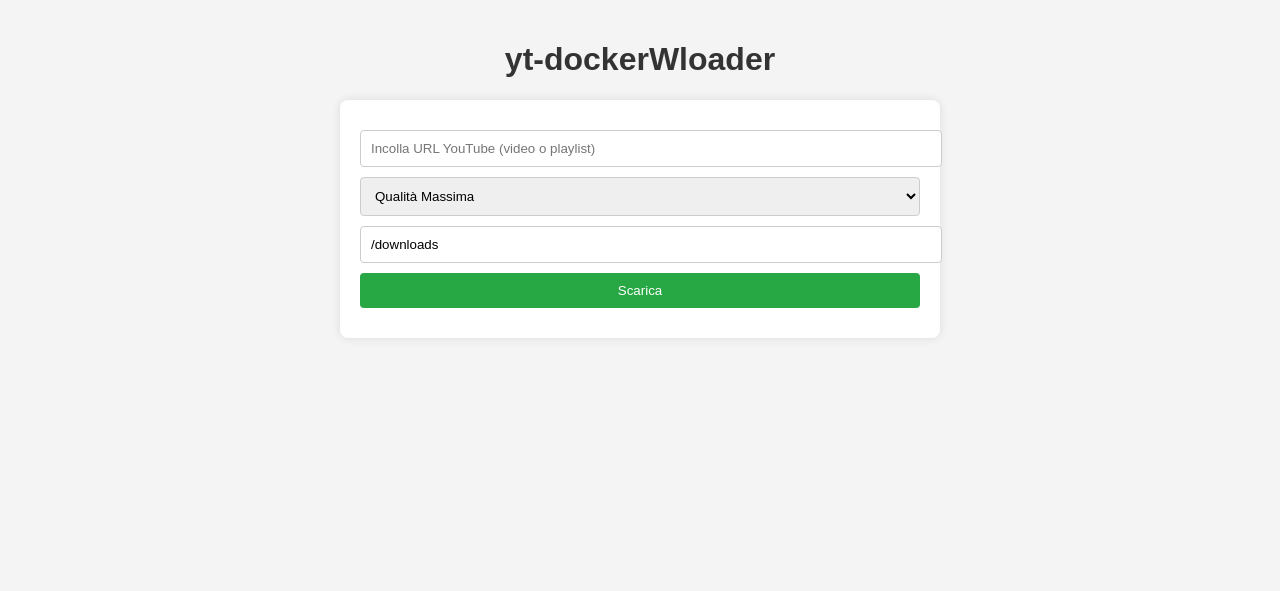
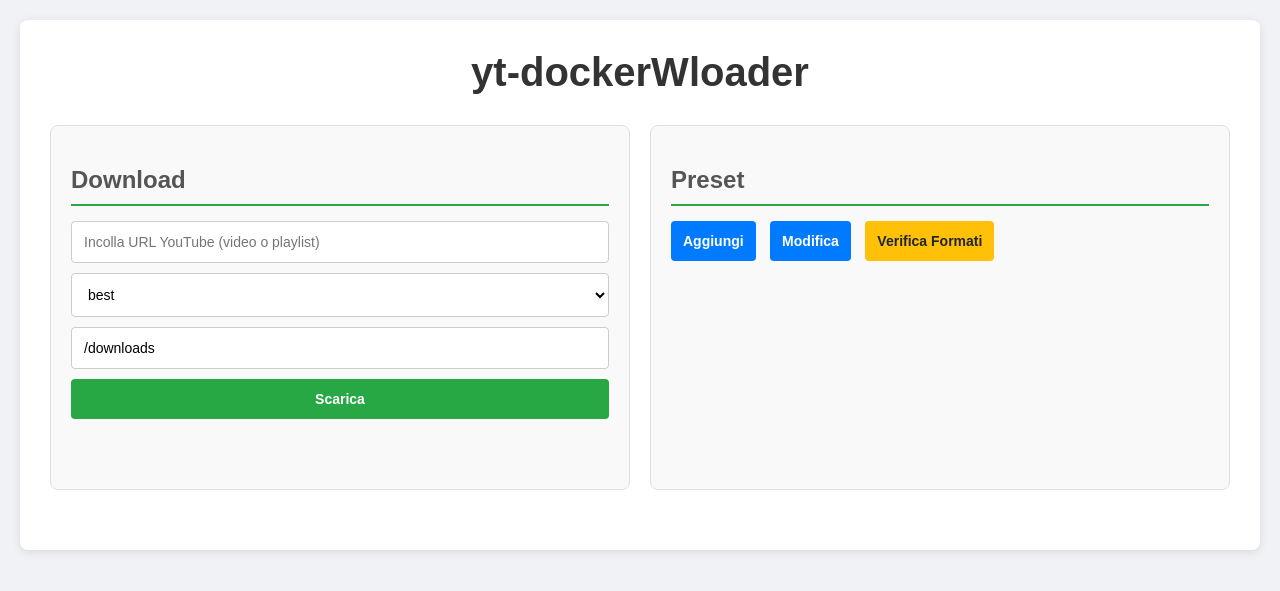
Before and after one commit to Bawsermatt/yt-dockerWloader, a Flask app: page / in a window 1280 px wide. Shown: the top 591 px of the page. Run offline with Flask 3, Linux system fonts and the light colour scheme.

Commit message:
Aggiunta preset, log e verifica formati

```diff
--- a/app.py
+++ b/app.py
@@ -1,9 +1,15 @@
 from flask import Flask, render_template, request, jsonify
 import subprocess
 import threading
+import json
+import shlex
 from uuid import uuid4
 
 app = Flask(__name__)
+
+# Carica i preset dal file
+with open('presets.json') as f:
+    presets = json.load(f)
 
 downloads = {}
 
@@ -14,24 +20,28 @@ class Download:
         self.url = url
         self.preset = preset
         self.path = path
+        self.error = None
+        self.log = ''
 
     def start(self):
         self.status = 'in-progress'
-        presets = {
-            'mp4_720': ['-f', 'best[ext=mp4]/best', '-S', 'res:720'],
-            'mp3': ['-x', '--audio-format', 'mp3'],
-            'best': ['-f', 'bestvideo+bestaudio/best']
-        }
         cmd = ['yt-dlp'] + presets.get(self.preset, []) + ['-P', self.path, self.url]
         try:
-            subprocess.run(cmd, check=True)
-            self.status = 'success'
-        except subprocess.CalledProcessError:
+            process = subprocess.Popen(cmd, stdout=subprocess.PIPE, stderr=subprocess.STDOUT, text=True, bufsize=1)
+            for line in process.stdout:
+                self.log += line
+            process.wait()
+            if process.returncode == 0:
+                self.status = 'success'
+            else:
+                self.status = 'failed'
+        except Exception as e:
             self.status = 'failed'
+            self.error = str(e)
 
 @app.route('/')
 def index():
-    return render_template('index.html')
+    return render_template('index.html', presets=presets)
 
 @app.route('/download', methods=['POST'])
 def download():
@@ -49,8 +59,61 @@ def download():
 def status(download_id):
     download_obj = downloads.get(download_id)
     if download_obj:
-        return jsonify({'status': download_obj.status})
+        return jsonify({'status': download_obj.status, 'error': download_obj.error})
     return jsonify({'status': 'not_found'}), 404
+
+@app.route('/add_preset', methods=['POST'])
+def add_preset():
+    name = request.form.get('name')
+    options_str = request.form.get('options')
+    if name and options_str:
+        try:
+            options = shlex.split(options_str)
+            presets[name] = options
+            with open('presets.json', 'w') as f:
+                json.dump(presets, f, indent=2)
+            return jsonify({'success': True})
+        except ValueError:
+            return jsonify({'success': False, 'error': 'Opzioni non valide'}), 400
+    return jsonify({'success': False}), 400
+
+@app.route('/update_preset', methods=['POST'])
+def update_preset():
+    old_name = request.form.get('old_name')
+    new_name = request.form.get('new_name')
+    options_str = request.form.get('options')
+    if old_name in presets and options_str:
+        try:
+            options = shlex.split(options_str)
+            if new_name != old_name:
+                del presets[old_name]
+            presets[new_name] = options
+            with open('presets.json', 'w') as f:
+                json.dump(presets, f, indent=2)
+            return jsonify({'success': True})
+        except ValueError:
+            return jsonify({'success': False, 'error': 'Opzioni non valide'}), 400
+    return jsonify({'success': False}), 400
+
+@app.route('/list_formats', methods=['POST'])
+def list_formats():
+    url = request.form.get('url')
+    if not url:
+        return jsonify({'error': 'URL mancante'}), 400
+    try:
+        result = subprocess.run(['yt-dlp', '--list-formats', url], capture_output=True, text=True, timeout=30)
+        return jsonify({'output': result.stdout})
+    except subprocess.TimeoutExpired:
+        return jsonify({'error': 'Timeout'}), 408
+    except Exception as e:
+        return jsonify({'error': str(e)}), 500
+
+@app.route('/get_log/<download_id>')
+def get_log(download_id):
+    download_obj = downloads.get(download_id)
+    if download_obj:
+        return jsonify({'log': download_obj.log})
+    return jsonify({'log': ''}), 404
 
 if __name__ == '__main__':
     app.run(host='0.0.0.0', port=5000)
--- a/static/script.js
+++ b/static/script.js
@@ -3,9 +3,81 @@ $(document).ready(function () {
     e.preventDefault();
     var formData = $(this).serialize();
     $.post("/download", formData, function (data) {
+      $("#logContainer").show();
+      $("#downloadLog").text("Avvio download...\n");
       pollStatus(data.id);
+      pollLog(data.id);
     }).fail(function () {
       showStatus("failed", "Errore nell'avvio del download.");
+    });
+  });
+
+  $("#togglePresetForm").on("click", function () {
+    $("#presetForm").toggle();
+  });
+
+  $("#addPresetForm").on("submit", function (e) {
+    e.preventDefault();
+    var formData = $(this).serialize();
+    $.post("/add_preset", formData, function (data) {
+      if (data.success) {
+        location.reload(); // Ricarica per aggiornare i preset
+      } else {
+        showStatus("failed", "Errore nell'aggiunta del preset.");
+      }
+    }).fail(function () {
+      showStatus("failed", "Errore nell'aggiunta del preset.");
+    });
+  });
+
+  $("#toggleUpdateForm").on("click", function () {
+    $("#updateForm").toggle();
+    // Popola i campi al primo toggle
+    populateUpdateFields();
+  });
+
+  $("#oldNameSelect").on("change", function () {
+    populateUpdateFields();
+  });
+
+  function populateUpdateFields() {
+    var selected = $("#oldNameSelect").val();
+    if (selected && presetsData[selected]) {
+      $("#newNameInput").val(selected);
+      $("#optionsInput").val(presetsData[selected].join(" "));
+    }
+  }
+
+  $("#updatePresetForm").on("submit", function (e) {
+    e.preventDefault();
+    var formData = $(this).serialize();
+    $.post("/update_preset", formData, function (data) {
+      if (data.success) {
+        location.reload(); // Ricarica per aggiornare i preset
+      } else {
+        showStatus("failed", "Errore nella modifica del preset.");
+      }
+    }).fail(function () {
+      showStatus("failed", "Errore nella modifica del preset.");
+    });
+  });
+
+  $("#toggleFormatsForm").on("click", function () {
+    $("#formatsForm").toggle();
+  });
+
+  $("#listFormatsForm").on("submit", function (e) {
+    e.preventDefault();
+    var formData = $(this).serialize();
+    $("#formatsOutput").text("Caricamento...");
+    $.post("/list_formats", formData, function (data) {
+      if (data.output) {
+        $("#formatsOutput").text(data.output);
+      } else if (data.error) {
+        $("#formatsOutput").text("Errore: " + data.error);
+      }
+    }).fail(function () {
+      $("#formatsOutput").text("Errore nella richiesta.");
     });
   });
 });
@@ -21,6 +93,9 @@ function pollStatus(id) {
         failed: "Download fallito. Riprova.",
         not_found: "Download non trovato.",
       }[status] || "Stato sconosciuto";
+    if (data.error) {
+      message += " Errore: " + data.error;
+    }
     showStatus(status, message);
     if (status === "waiting" || status === "in-progress") {
       setTimeout(function () {
@@ -40,3 +115,18 @@ function showStatus(type, message) {
     .text(message)
     .show();
 }
+
+function pollLog(id) {
+  $.get("/get_log/" + id, function (data) {
+    $("#downloadLog").text(data.log);
+    $("#downloadLog").scrollTop($("#downloadLog")[0].scrollHeight);
+
+    // Continua il polling se il download è in corso
+    var status = $("#status").attr("class");
+    if (status === "waiting" || status === "in-progress") {
+      setTimeout(function () {
+        pollLog(id);
+      }, 500);
+    }
+  });
+}
--- a/static/styles.css
+++ b/static/styles.css
@@ -1,59 +1,198 @@
+* {
+  margin: 0;
+  padding: 0;
+  box-sizing: border-box;
+}
+
 body {
   font-family: Arial, sans-serif;
-  max-width: 600px;
+  background-color: #f0f2f5;
+  padding: 20px;
+}
+
+.container {
+  max-width: 1400px;
   margin: 0 auto;
-  padding: 20px;
-  background-color: #f4f4f4;
+  background: white;
+  border-radius: 8px;
+  padding: 30px;
+  box-shadow: 0 2px 10px rgba(0, 0, 0, 0.1);
 }
+
 h1 {
   text-align: center;
   color: #333;
+  margin-bottom: 30px;
+  font-size: 2.5em;
 }
-form {
-  background: white;
+
+h2 {
+  color: #555;
+  margin-top: 20px;
+  margin-bottom: 15px;
+  border-bottom: 2px solid #28a745;
+  padding-bottom: 10px;
+}
+
+h3 {
+  color: #666;
+  margin-bottom: 15px;
+}
+
+.grid {
+  display: grid;
+  grid-template-columns: 1fr 1fr;
+  gap: 20px;
+  margin-bottom: 30px;
+}
+
+.section {
+  background: #f9f9f9;
   padding: 20px;
   border-radius: 8px;
-  box-shadow: 0 0 10px rgba(0, 0, 0, 0.1);
+  border: 1px solid #e0e0e0;
 }
+
+form {
+  display: flex;
+  flex-direction: column;
+  gap: 10px;
+}
+
 input,
 select,
 button {
-  display: block;
-  width: 100%;
-  margin: 10px 0;
-  padding: 10px;
+  padding: 12px;
   border: 1px solid #ccc;
   border-radius: 4px;
+  font-size: 14px;
 }
+
+input,
+select {
+  background: white;
+}
+
 button {
   background-color: #28a745;
   color: white;
   border: none;
   cursor: pointer;
+  font-weight: bold;
+  transition: background-color 0.3s;
 }
+
 button:hover {
   background-color: #218838;
 }
+
+.btn-secondary {
+  background-color: #007bff;
+  margin-right: 10px;
+  margin-bottom: 10px;
+  display: inline-block;
+  width: auto;
+}
+
+.btn-secondary:hover {
+  background-color: #0056b3;
+}
+
+#toggleFormatsForm {
+  background-color: #ffc107;
+  color: #212529;
+}
+
+#toggleFormatsForm:hover {
+  background-color: #e0a800;
+}
+
+.collapsible {
+  background: #f9f9f9;
+  padding: 20px;
+  border-radius: 8px;
+  border: 1px solid #e0e0e0;
+  margin-bottom: 20px;
+}
+
 #status {
   margin-top: 20px;
-  padding: 10px;
+  padding: 15px;
   border-radius: 4px;
   text-align: center;
-  display: none;
+  font-weight: bold;
 }
+
 .waiting {
   background-color: #fff3cd;
   color: #856404;
+  border: 1px solid #ffc107;
 }
+
 .in-progress {
   background-color: #d1ecf1;
   color: #0c5460;
+  border: 1px solid #bee5eb;
 }
+
 .failed {
   background-color: #f8d7da;
   color: #721c24;
+  border: 1px solid #f5c6cb;
 }
+
 .success {
   background-color: #d4edda;
   color: #155724;
+  border: 1px solid #c3e6cb;
 }
+
+#formatsOutput {
+  background: #1e1e1e;
+  color: #00ff00;
+  padding: 15px;
+  border-radius: 4px;
+  font-family: "Courier New", monospace;
+  font-size: 12px;
+  max-height: 400px;
+  overflow-y: auto;
+  white-space: pre-wrap;
+  word-wrap: break-word;
+  margin-top: 15px;
+}
+
+.log-section {
+  background: #f9f9f9;
+  padding: 20px;
+  border-radius: 8px;
+  border: 1px solid #e0e0e0;
+  margin-top: 30px;
+}
+
+#downloadLog {
+  background: #1e1e1e;
+  color: #00ff00;
+  padding: 15px;
+  border-radius: 4px;
+  font-family: "Courier New", monospace;
+  font-size: 12px;
+  max-height: 500px;
+  overflow-y: auto;
+  white-space: pre-wrap;
+  word-wrap: break-word;
+  line-height: 1.5;
+}
+
+@media (max-width: 768px) {
+  .grid {
+    grid-template-columns: 1fr;
+  }
+
+  .container {
+    padding: 15px;
+  }
+
+  h1 {
+    font-size: 1.8em;
+  }
+}
--- a/templates/index.html
+++ b/templates/index.html
@@ -9,7 +9,12 @@
     <script src="https://code.jquery.com/jquery-3.6.0.min.js"></script>
   </head>
   <body>
+    <div class="container">
       <h1>yt-dockerWloader</h1>
+
+      <div class="grid">
+        <div class="section">
+          <h2>Download</h2>
           <form id="downloadForm">
             <input
               type="text"
@@ -18,9 +23,9 @@
               required
             />
             <select name="preset">
-        <option value="best">Qualità Massima</option>
-        <option value="mp4_720">MP4 720p</option>
-        <option value="mp3">Solo Audio (MP3)</option>
+              {% for preset_name in presets %}
+              <option value="{{ preset_name }}">{{ preset_name }}</option>
+              {% endfor %}
             </select>
             <input
               type="text"
@@ -31,7 +36,86 @@
             <button type="submit">Scarica</button>
           </form>
           <div id="status"></div>
+        </div>
 
+        <div class="section">
+          <h2>Preset</h2>
+          <button id="togglePresetForm" class="btn-secondary">Aggiungi</button>
+          <button id="toggleUpdateForm" class="btn-secondary">Modifica</button>
+          <button id="toggleFormatsForm" class="btn-secondary">
+            Verifica Formati
+          </button>
+        </div>
+      </div>
+
+      <div id="presetForm" class="collapsible" style="display: none">
+        <h3>Aggiungi Preset</h3>
+        <form id="addPresetForm">
+          <input
+            type="text"
+            name="name"
+            placeholder="Nome del preset"
+            required
+          />
+          <input
+            type="text"
+            name="options"
+            placeholder="Opzioni yt-dlp (es: -f 'bestaudio/best')"
+            required
+          />
+          <button type="submit">Aggiungi</button>
+        </form>
+      </div>
+
+      <div id="updateForm" class="collapsible" style="display: none">
+        <h3>Modifica Preset</h3>
+        <form id="updatePresetForm">
+          <select name="old_name" id="oldNameSelect">
+            {% for preset_name in presets %}
+            <option value="{{ preset_name }}">{{ preset_name }}</option>
+            {% endfor %}
+          </select>
+          <input
+            type="text"
+            name="new_name"
+            id="newNameInput"
+            placeholder="Nuovo nome del preset"
+            required
+          />
+          <input
+            type="text"
+            name="options"
+            id="optionsInput"
+            placeholder="Nuove opzioni yt-dlp"
+            required
+          />
+          <button type="submit">Modifica</button>
+        </form>
+      </div>
+
+      <div id="formatsForm" class="collapsible" style="display: none">
+        <h3>Verifica Formati Disponibili</h3>
+        <form id="listFormatsForm">
+          <input
+            type="text"
+            name="url"
+            placeholder="URL YouTube per verificare formati"
+            required
+          />
+          <button type="submit">Verifica</button>
+        </form>
+        <pre id="formatsOutput"></pre>
+      </div>
+
+      <div id="logContainer" class="log-section" style="display: none">
+        <h2>Log Download</h2>
+        <pre id="downloadLog"></pre>
+      </div>
+    </div>
+
+    <script>
+      var presetsData = {{ presets|tojson }};
+    </script>
     <script src="{{ url_for('static', filename='script.js') }}"></script>
   </body>
 </html>
```
Also changed, not shown: presets.json (added, +32 -0 lines). Lines whose indentation alone changed are shown as unchanged.
